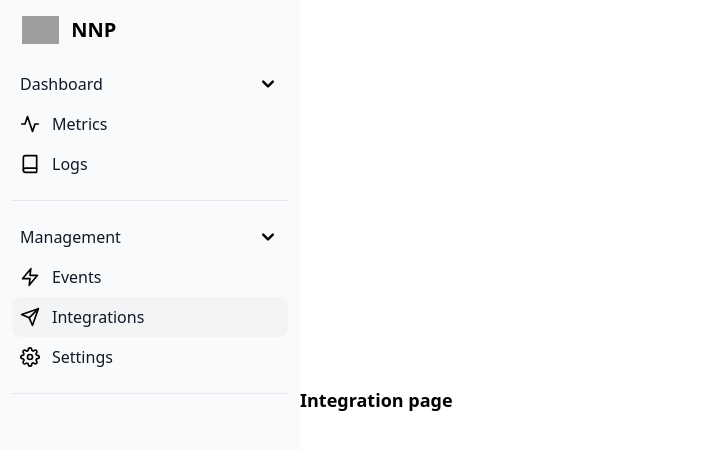
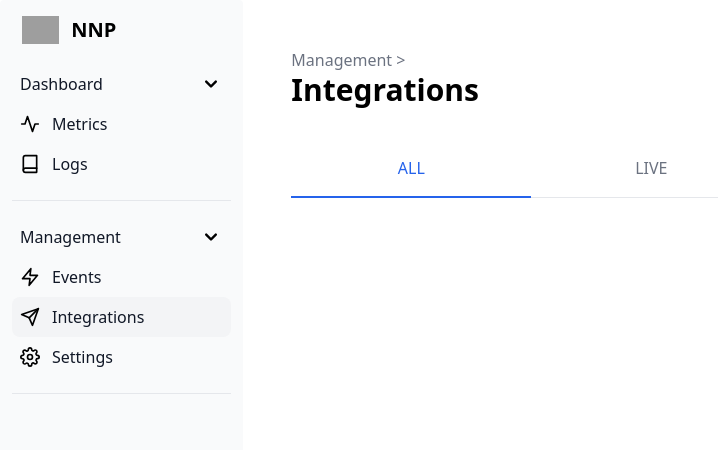
Before and after one commit to nnplabs/dashboard, a React (Create React App) app: page /management/integrations in a window 1280 px wide. Shown: the top 450 px of the page, without its empty margins (0-718 px from the left). Built offline with nearby package versions, Linux system fonts and the light colour scheme; grey boxes are pictures that could not be loaded.

Commit message:
ADD Intergration Layout

```diff
--- a/src/Routes.tsx
+++ b/src/Routes.tsx
@@ -1,21 +1,22 @@
-import React from 'react'
-import { BrowserRouter, Route, Routes} from 'react-router-dom'
-import Log from './pages/dashboard/Log'
-import Metric from './pages/dashboard/Metric'
-import Event from './pages/management/Event'
-import Integration from './pages/management/Integration/Integration'
-import Setting from './pages/management/Setting'
+import React from "react";
+import { BrowserRouter, Navigate, Route, Routes } from "react-router-dom";
+import Log from "./pages/dashboard/Log";
+import Metric from "./pages/dashboard/Metric";
+import Event from "./pages/management/Event";
+import Integration from "./pages/management/Integration/Integration";
+import Setting from "./pages/management/Setting";
 
 export default function AppRoutes() {
   return (
     <BrowserRouter>
       <Routes>
-            <Route path="/dashboard/metrics" element={<Metric/>} />
+        <Route path="/" element={<Navigate to="/management/events" />} />
+        <Route path="/dashboard/metrics" element={<Metric />} />
         <Route path="/dashboard/logs" element={<Log />} />
         <Route path="/management/events" element={<Event />} />
         <Route path="/management/integrations" element={<Integration />} />
         <Route path="/management/settings" element={<Setting />} />
       </Routes>
     </BrowserRouter>
-  )
+  );
 }
--- /dev/null
+++ b/src/components/HorizontalTabs.tsx
@@ -0,0 +1,56 @@
+import classNames from "classnames";
+
+export type HorizontalTabType = "ALL" | "LIVE";
+export type HorizontalTabGroupProps = {
+  selectedTab: HorizontalTabType;
+  allTabs: HorizontalTabData[];
+};
+
+export function HorizontalTabGroup({
+  allTabs,
+  selectedTab,
+}: HorizontalTabGroupProps) {
+  return (
+    <div className="text-sm font-medium text-center text-gray-500 border-b border-gray-200 dark:text-gray-400 dark:border-gray-700">
+      <ul className="flex flex-wrap -mb-px">
+        {allTabs.map(({ onClick, tab }) => (
+          <HorizontalTab
+            tab={tab}
+            onClick={onClick}
+            isSelected={selectedTab === tab}
+          />
+        ))}
+      </ul>
+    </div>
+  );
+}
+
+export type HorizontalTabData = {
+  tab: HorizontalTabType;
+  onClick: () => void;
+};
+
+export type HorizontalTabProps = HorizontalTabData & {
+  isSelected: boolean;
+};
+
+function HorizontalTab({ tab, onClick, isSelected }: HorizontalTabProps) {
+  return (
+    <li className="w-[240px]">
+      <button
+        onClick={onClick}
+        className={classNames(
+          "block text-base p-4 rounded-t-lg border-b-2 w-full",
+          {
+            "border-transparent hover:text-gray-600 hover:border-gray-300 dark:hover:text-gray-300":
+              !isSelected,
+            "text-blue-600 border-blue-600 active dark:text-blue-500 dark:border-blue-500":
+              isSelected,
+          }
+        )}
+      >
+        {tab}
+      </button>
+    </li>
+  );
+}
--- /dev/null
+++ b/src/components/Page.tsx
@@ -0,0 +1,9 @@
+import { ReactNode } from "react";
+
+export function Page({ children }: { children: ReactNode }) {
+  return (
+    <>
+      <div className="flex flex-col h-full w-full p-12">{children}</div>
+    </>
+  );
+}
--- /dev/null
+++ b/src/components/PageTitle.tsx
@@ -0,0 +1,16 @@
+import { ReactNode } from "react";
+
+export function PageTitle({ title, subTitle }: { title: ReactNode, subTitle: string }) {
+  return (
+    <>
+      <div className="flex flex-col w-full text-left mb-8">
+        <div className="font-medium text-base text-gray-500">
+            {subTitle}
+        </div>
+        <div className="font-bold text-3xl text-black">
+            {title}
+        </div>
+      </div>
+    </>
+  );
+}
--- a/src/pages/management/Event.tsx
+++ b/src/pages/management/Event.tsx
@@ -1,13 +1,18 @@
 import { BodyLayout } from "../../components/BodyLayout";
 import Navbar from "../../components/Navbar";
+import { Page } from "../../components/Page";
+import { PageTitle } from "../../components/PageTitle";
 
 function Event() {
   return (
     <BodyLayout>
-      <Navbar selectedTab='Events' />
-      <div className="flex items-center justify-center text-lg font-extrabold">
-        Event page
-      </div>
+      <Navbar selectedTab="Events" />
+      <Page>
+        <PageTitle title="Events" subTitle="Management >" />
+        <div className="flex items-center justify-center text-lg font-extrabold">
+          Event page
+        </div>
+      </Page>
     </BodyLayout>
   );
 }
--- a/src/pages/management/Integration/Integration.tsx
+++ b/src/pages/management/Integration/Integration.tsx
@@ -1,13 +1,33 @@
+import { useState } from "react";
 import { BodyLayout } from "../../../components/BodyLayout";
+import {
+  HorizontalTabData,
+  HorizontalTabGroup,
+  HorizontalTabType,
+} from "../../../components/HorizontalTabs";
 import Navbar from "../../../components/Navbar";
+import { Page } from "../../../components/Page";
+import { PageTitle } from "../../../components/PageTitle";
 
 function Integration() {
+  const [selectedTab, setSelectedTab] = useState<HorizontalTabType>('ALL');
+  const allTabs: HorizontalTabData[] = [
+    {
+      tab: "ALL",
+      onClick: () => {setSelectedTab('ALL')},
+    },
+    {
+      tab: "LIVE",
+      onClick: () => {setSelectedTab('LIVE')},
+    },
+  ];
   return (
     <BodyLayout>
-      <Navbar selectedTab='Integrations' />
-      <div className="flex items-center justify-center text-lg font-extrabold">
-        Integration page
-      </div>
+      <Navbar selectedTab="Integrations" />
+      <Page>
+        <PageTitle title="Integrations" subTitle="Management >" />
+        <HorizontalTabGroup allTabs={allTabs} selectedTab={selectedTab}/>
+      </Page>
     </BodyLayout>
   );
 }
```
Lines whose indentation alone changed are shown as unchanged.
